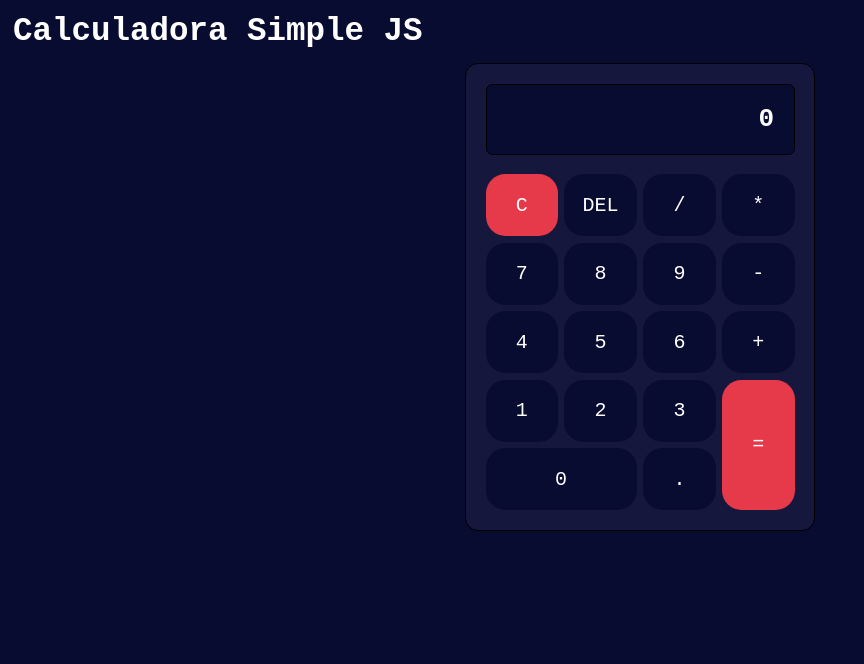
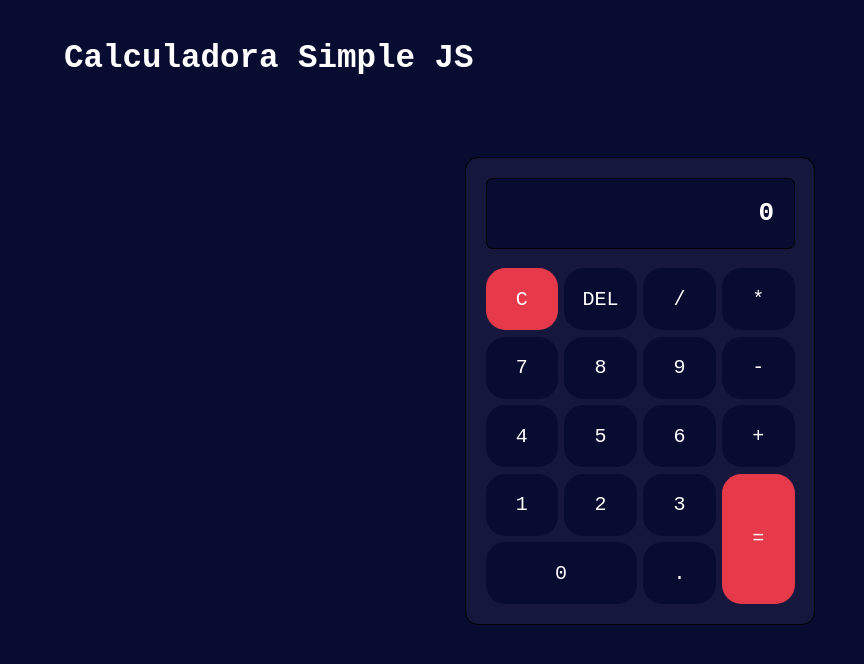
Before and after one commit to Joako9780/calculadora-JS, a plain HTML site: page index.html in a window 1280 px wide. Shown: the whole page, without its empty margins (0-864 px from the left). Drawn offline with Linux system fonts and the light colour scheme.

Commit message:
Update styles.css
ajustes en margenes

```diff
--- a/styles.css
+++ b/styles.css
@@ -17,8 +17,8 @@ body {
 h1 {
     color: white;
     font-size: 2.5rem;
-    margin-left: 1rem;
-    margin-top: 1rem;
+    margin-left: 5vw;
+    margin-top: 5vh;
     /* Override del centrado del contenido */
     align-self: flex-start;
 
@@ -32,7 +32,7 @@ h1 {
     padding: 1.5rem;
     border: 1px solid #000;
     border-radius: 1rem;
-    margin-top: 1rem;
+    margin-top: 10vh;
 
     display: grid;
     grid-template-columns: repeat(4, 1fr);
```
